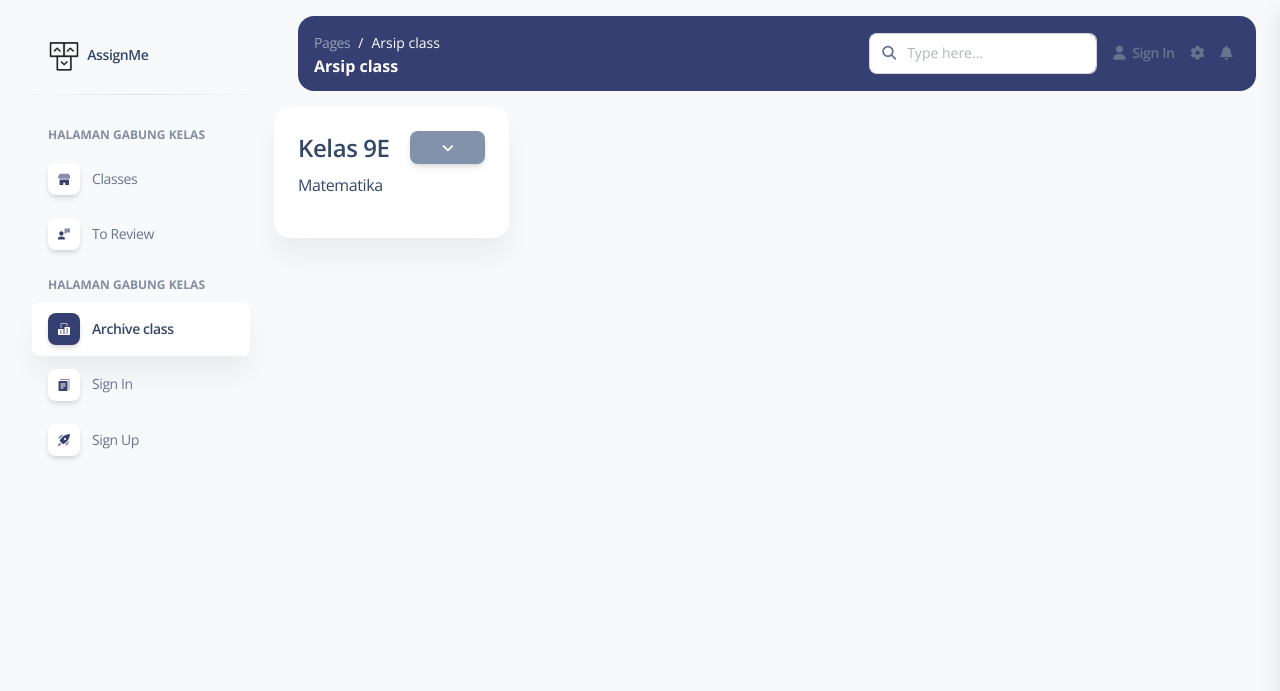
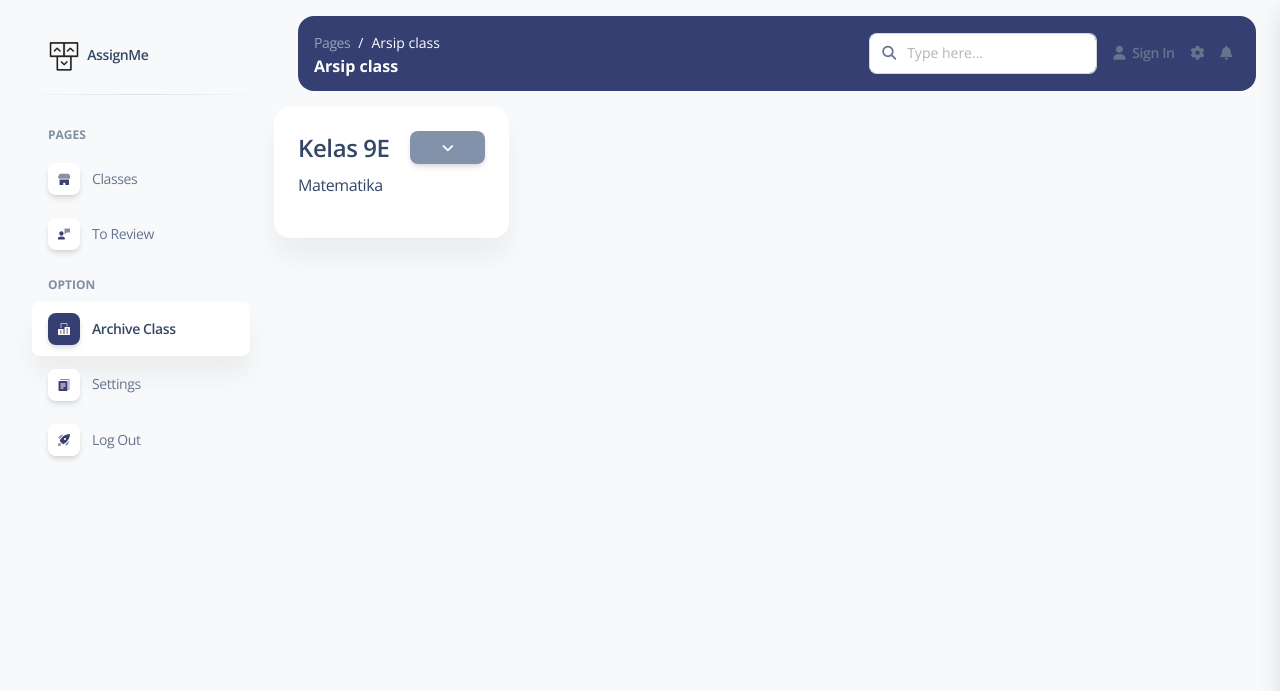
Before and after one commit to FanidiyaTasya/AssignMe-Web, a PHP site: page /arsip.html in a window 1280 px wide. Shown: the top 691 px of the page. Run offline with PHP 8.4, Linux system fonts and the light colour scheme; some libraries are stand-ins or nearby versions.

Commit message:
memperbaiki side bar

```diff
--- a/pages/arsip.html
+++ b/pages/arsip.html
@@ -37,7 +37,7 @@
     <div class="collapse navbar-collapse  w-auto  max-height-vh-100 h-100" id="sidenav-collapse-main">
       <ul class="navbar-nav">
         <li class="nav-item mt-3">
-          <h6 class="ps-4 ms-2 text-uppercase text-xs font-weight-bolder opacity-6">Halaman Gabung kelas</h6>
+          <h6 class="ps-4 ms-2 text-uppercase text-xs font-weight-bolder opacity-6">Pages</h6>
         </li>
         <li class="nav-item">
           <a class="nav-link" href="../pages/Dashboard.php">
@@ -83,7 +83,7 @@
         </li>
 
         <li class="nav-item mt-3">
-          <h6 class="ps-4 ms-2 text-uppercase text-xs font-weight-bolder opacity-6">Halaman Gabung kelas</h6>
+          <h6 class="ps-4 ms-2 text-uppercase text-xs font-weight-bolder opacity-6">Option</h6>
         </li>
         <li class="nav-item">
           <a class="nav-link  active" href="../pages/arsip.html">
@@ -102,12 +102,12 @@
                 </g>
               </svg>
             </div>
-            <span class="nav-link-text ms-1">Archive class</span>
+            <span class="nav-link-text ms-1">Archive Class</span>
           </a>
         </li>
 
         <li class="nav-item">
-          <a class="nav-link  " href="../pages/sign-in.html">
+          <a class="nav-link  " href="#">
             <div class="icon icon-shape icon-sm shadow border-radius-md bg-white text-center me-2 d-flex align-items-center justify-content-center">
               <svg width="12px" height="12px" viewBox="0 0 40 44" version="1.1" xmlns="http://www.w3.org/2000/svg" xmlns:xlink="http://www.w3.org/1999/xlink">
                 <title>document</title>
@@ -123,11 +123,11 @@
                 </g>
               </svg>
             </div>
-            <span class="nav-link-text ms-1">Sign In</span>
+            <span class="nav-link-text ms-1">Settings</span>
           </a>
         </li>
         <li class="nav-item">
-          <a class="nav-link  " href="../pages/sign-up.html">
+          <a class="nav-link  " href="#">
             <div class="icon icon-shape icon-sm shadow border-radius-md bg-white text-center me-2 d-flex align-items-center justify-content-center">
               <svg width="12px" height="20px" viewBox="0 0 40 40" version="1.1" xmlns="http://www.w3.org/2000/svg" xmlns:xlink="http://www.w3.org/1999/xlink">
                 <title>spaceship</title>
@@ -145,7 +145,7 @@
                 </g>
               </svg>
             </div>
-            <span class="nav-link-text ms-1">Sign Up</span>
+            <span class="nav-link-text ms-1">Log Out</span>
           </a>
         </li>
       </ul>
```
Also changed, not shown: pages/Class.php (+8 -8 lines), pages/Review.html (+6 -6 lines), pages/dashboard.php (+8 -8 lines).
